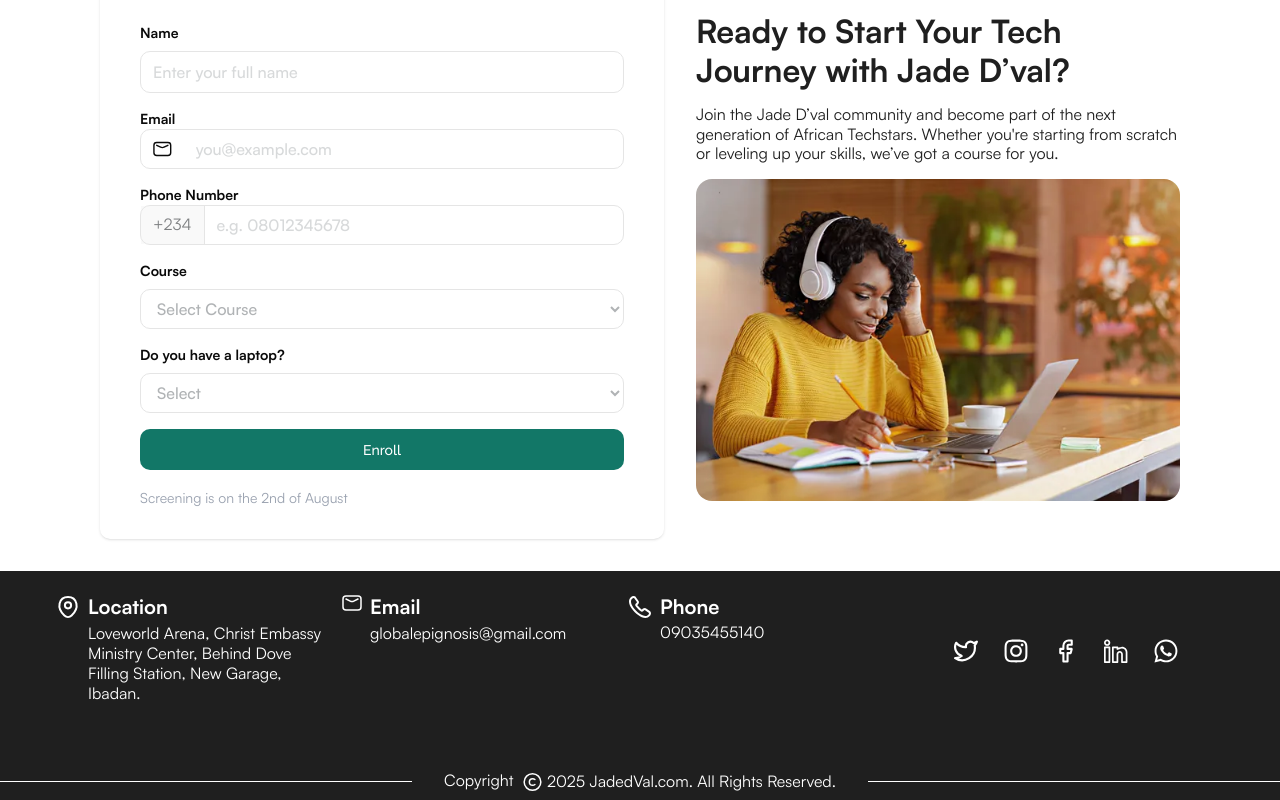
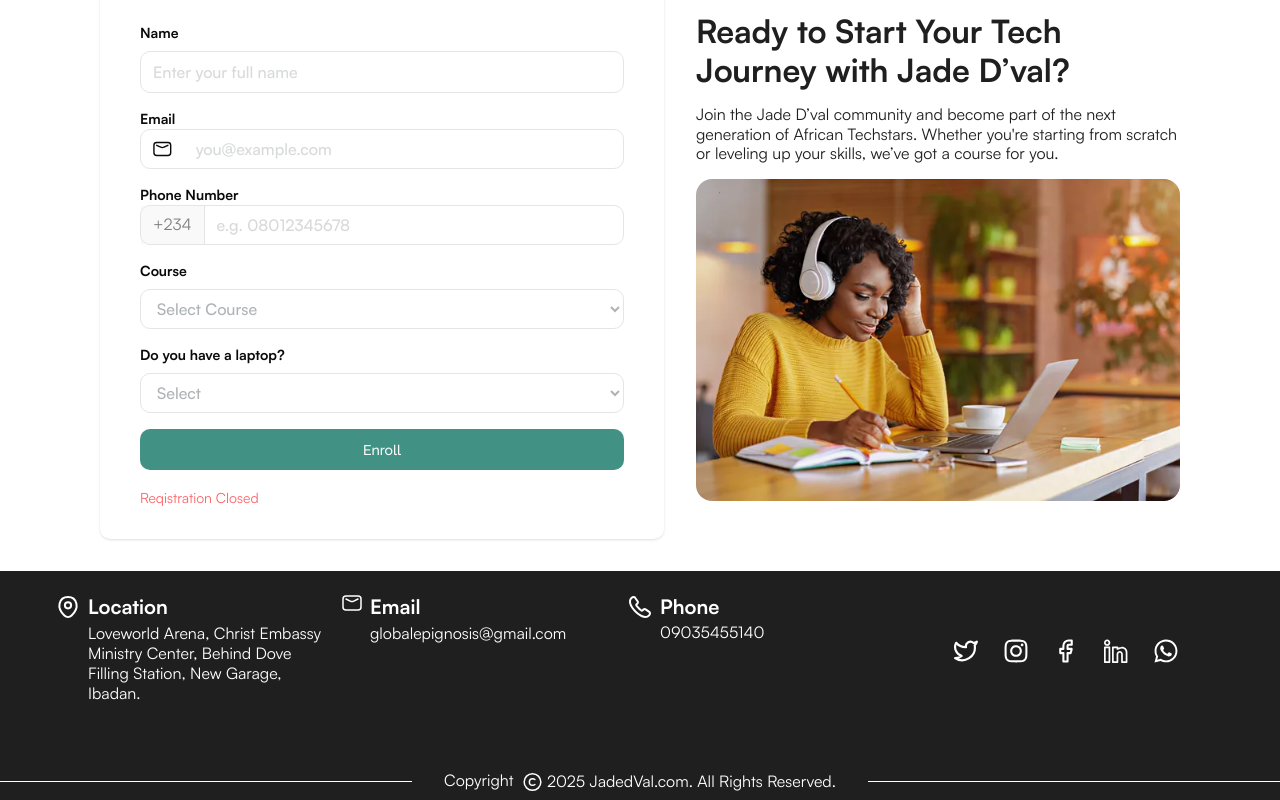
Before and after one commit to david-oj/jade_dval-redesign, a React (Vite) app: page / in a window 1280 px wide. Shown: the part 4885-5685 px from the top of the page. Built offline with nearby package versions, Linux system fonts and the light colour scheme; no server answers.

Commit message:
refactor: rename LandingPage to Home and disable EnrollNow section button

```diff
--- a/src/App.tsx
+++ b/src/App.tsx
@@ -1,6 +1,6 @@
 import { BrowserRouter, Routes, Route, Navigate } from "react-router-dom";
 import { Toaster } from "sonner";
-import LandingPage from "./pages/LandingPage";
+import Home from "./pages/Home";
 import Login from "./pages/Login";
 import Dashboard from "./pages/admin/Dashboard";
 // import Dashboard from "./pages/Dashboard";
@@ -18,7 +18,7 @@ function App() {
     <BrowserRouter>
       <Toaster richColors position="bottom-right" />
       <Routes>
-        <Route index element={<LandingPage />} />
+        <Route index element={<Home />} />
         <Route path="/login" element={<Login />} />
 
         <Route path="/admin" element={<DashboardLayout />}>
--- a/src/sections/EnrollNow.tsx
+++ b/src/sections/EnrollNow.tsx
@@ -3,6 +3,7 @@ import { Button } from "@/components";
 import { formImage } from "@/assets/images";
 import Mail from "@/assets/icons/mail.svg?react";
 import { API_BASE } from "@/lib/api";
+import { Loader } from "lucide-react";
 
 type FormData = {
   fullName: string;
@@ -93,6 +94,7 @@ const EnrollNow = () => {
         // setSubmitMsg(success.message);
         setSuccessModal(true);
         setSubmitMsg(null);
+        setFormData(initialFormData);
       }
     } catch (error) {
       setSubmitMsg(
@@ -100,7 +102,6 @@ const EnrollNow = () => {
       );
     } finally {
       setSubmitting(false);
-      setFormData(initialFormData);
     }
   };
 
@@ -201,9 +202,17 @@ const EnrollNow = () => {
             </div>
             <Button
               type="submit"
-              children={submitting ? "Submitting..." : " Enroll"}
-              className="rounded-4 text-sm py-[10.5px]"
-              disabled={submitting}
+              children={
+                submitting ? (
+                  <span className="flex gap-2 items-center justify-center">
+                    Submitting <Loader className="size-5 animate-spin" />{" "}
+                  </span>
+                ) : (
+                  " Enroll"
+                )
+              }
+              className="rounded-4 text-sm py-[10.5px] bg-primary/80"
+              disabled
             />
 
             {submitMsg && (
@@ -211,8 +220,9 @@ const EnrollNow = () => {
                 {submitMsg}
               </p>
             )}
-            <p className="text-gray-400 text-sm pt-1">
-              Screening is on the 2nd of August
+            <p className="text-red-400 text-sm pt-1">
+              {/* Screening is on the 2nd of August */}
+              Reqistration Closed
             </p>
           </form>
           {successModal && (
```
Also changed, not shown: src/pages/Home.tsx (renamed from src/pages/LandingPage.tsx).
